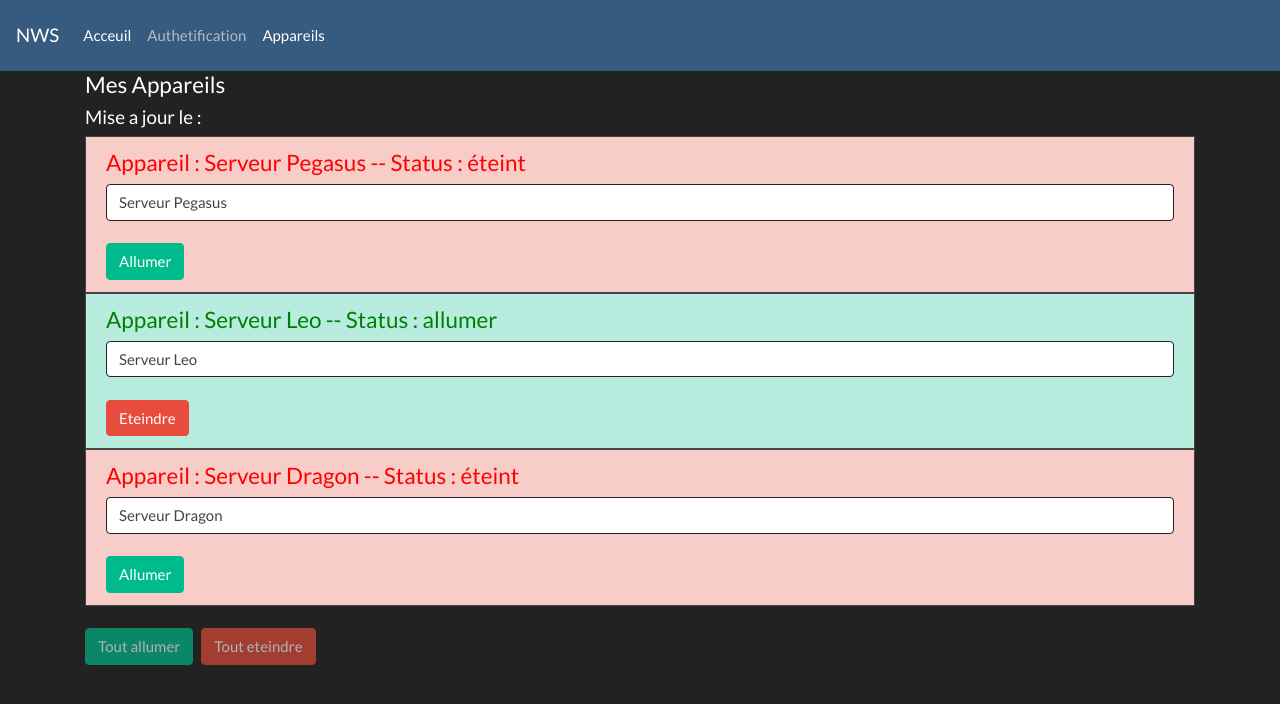
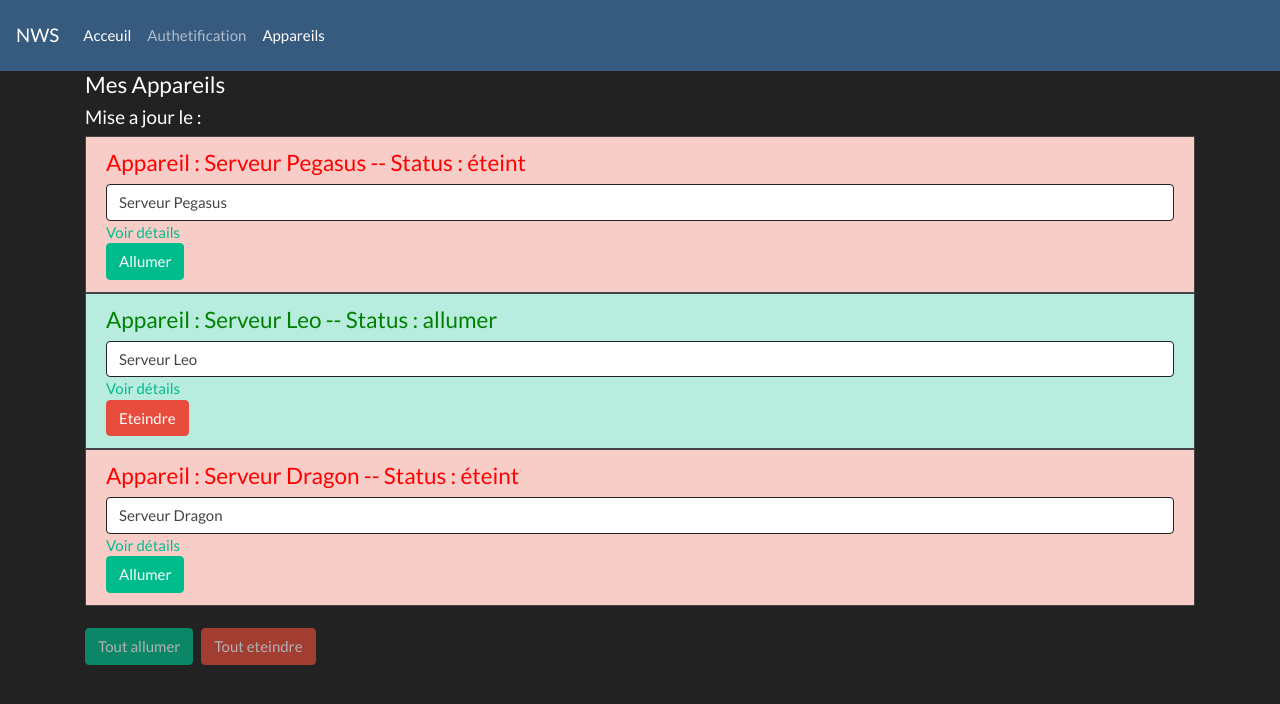
Before and after one commit to Neguro/premier-projet, an Angular app: page /appareils in a window 1280 px wide. Shown: the top 704 px of the page. Built offline with nearby package versions, Linux system fonts and the light colour scheme.

Commit message:
vue détails des serveurs (appareils) et redirection 404 fait

```diff
--- a/src/app/appareil-view/appareil-view.component.html
+++ b/src/app/appareil-view/appareil-view.component.html
@@ -2,7 +2,7 @@
 <h5>Mise a jour le : </h5>
 <ul class="list-group">
   <app-appareil *ngFor="let appareil of appareils; let i = index" [appareilName]="appareil.name"
-    [appareilStatus]="appareil.status" [index]="i"></app-appareil>
+    [appareilStatus]="appareil.status" [index]="i" [id]="appareil.id"></app-appareil>
 </ul>
 <br>
 <div class="btn-group mr-2" role="group" aria-label="First group">
--- a/src/app/appareil/appareil.component.html
+++ b/src/app/appareil/appareil.component.html
@@ -3,6 +3,7 @@
                 'list-group-item-danger': getStatus() === 'éteint'}">
   <h4 [ngStyle]="{color: getColor()}" > Appareil : {{ appareilName }} -- Status : {{ getStatus() }} </h4>
   <input type="text" class="form-control" [(ngModel)]="appareilName">
+  <a [routerLink]="[id]">Voir détails</a>
   <br>
   <button *ngIf="getStatus() === 'allumer'" type="text" class="btn btn-danger" (click)="onSwitch()">Eteindre</button>
   <button *ngIf="getStatus() === 'éteint'" class="btn btn-success" (click)="onSwitch()">Allumer</button>
--- a/src/app/appareil/appareil.component.ts
+++ b/src/app/appareil/appareil.component.ts
@@ -10,12 +10,14 @@ export class AppareilComponent implements OnInit {
   @Input() appareilName: string;
   @Input() appareilStatus: boolean;
   @Input() index: number;
+  @Input() id: number;
 
   constructor(private appareilService: AppareilService)
   {
     this.appareilName = "";
     this.appareilStatus = false;
     this.index = 0;
+    this.id = 0;
   }
 
   ngOnInit(): void {
--- /dev/null
+++ b/src/app/four-oh-four/four-oh-four.component.html
@@ -0,0 +1,8 @@
+<div class="container">
+    <div class="col-xs-7">
+        <h2>Erreur 404</h2>
+        <p>
+            La page que vous rechercher n'existe pas !
+        </p>
+    </div>
+</div>
--- /dev/null
+++ b/src/app/four-oh-four/four-oh-four.component.ts
@@ -0,0 +1,15 @@
+import { Component, OnInit } from '@angular/core';
+
+@Component({
+  selector: 'app-four-oh-four',
+  templateUrl: './four-oh-four.component.html',
+  styleUrls: ['./four-oh-four.component.scss']
+})
+export class FourOhFourComponent implements OnInit {
+
+  constructor() { }
+
+  ngOnInit(): void {
+  }
+
+}
--- a/src/app/services/appareil.service.ts
+++ b/src/app/services/appareil.service.ts
@@ -1,3 +1,4 @@
+import { identifierName } from '@angular/compiler';
 import { Injectable } from '@angular/core';
 
 @Injectable({
@@ -6,14 +7,17 @@ import { Injectable } from '@angular/core';
 export class AppareilService {
   public appareils = [
     {
+      id: 1,
       name: 'Serveur Pegasus',
       status: false
     },
     {
+      id: 2,
       name: 'Serveur Leo',
       status: true
     },
     {
+      id: 3,
       name: 'Serveur Dragon',
       status: false
     }
@@ -48,4 +52,14 @@ export class AppareilService {
   {
     this.appareils[i].status = false;
   }
+
+  getAppareilById(id: number)
+  {
+    const appareil = this.appareils.find(
+      (s) => {
+        return s.id === id;
+      }
+    );
+    return appareil;
+  }
 }
--- a/src/app/single-appareil/single-appareil.component.ts
+++ b/src/app/single-appareil/single-appareil.component.ts
@@ -1,4 +1,5 @@
 import { Component, OnInit } from '@angular/core';
+import { ActivatedRoute } from '@angular/router';
 import { AppareilService } from '../services/appareil.service';
 
 @Component({
@@ -8,16 +9,19 @@ import { AppareilService } from '../services/appareil.service';
 })
 export class SingleAppareilComponent implements OnInit {
 
-  name: string;
-  status: string;
+  name: string | undefined;
+  status: boolean | undefined ;
 
-  constructor(private appareilServices: AppareilService)
+  constructor(private appareilServices: AppareilService, private route: ActivatedRoute)
   {
     this.name = "Appareil";
-    this.status = "Status";
+    this.status = false;
   }
 
   ngOnInit(): void {
+    const id = this.route.snapshot.params["id"];
+    this.name = this.appareilServices?.getAppareilById(+id)?.name;
+    this.status = this.appareilServices.getAppareilById(+id)?.status;
   }
 
 }
```
Also changed, not shown: src/app/app.module.ts (+6 -2 lines), src/app/four-oh-four/four-oh-four.component.scss (added), 1 other file (tests, documents, lock files or other folders).
